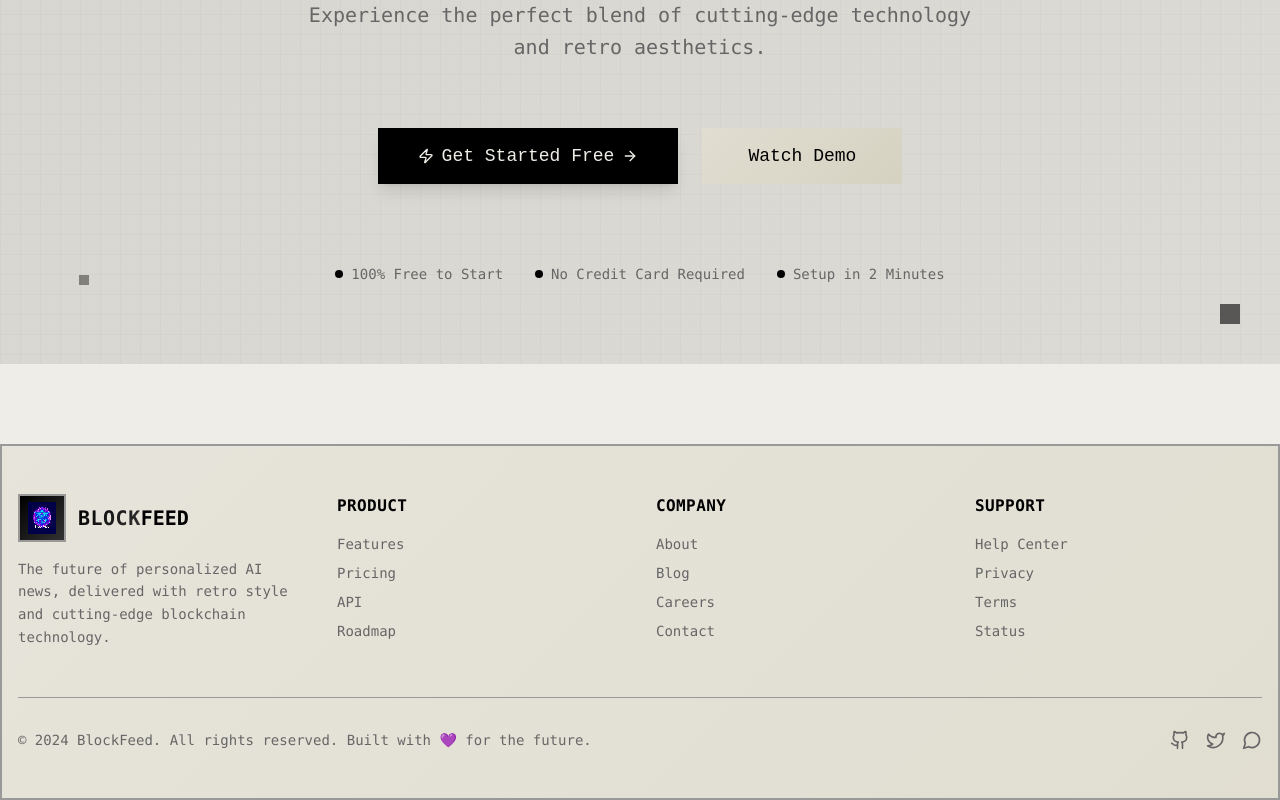
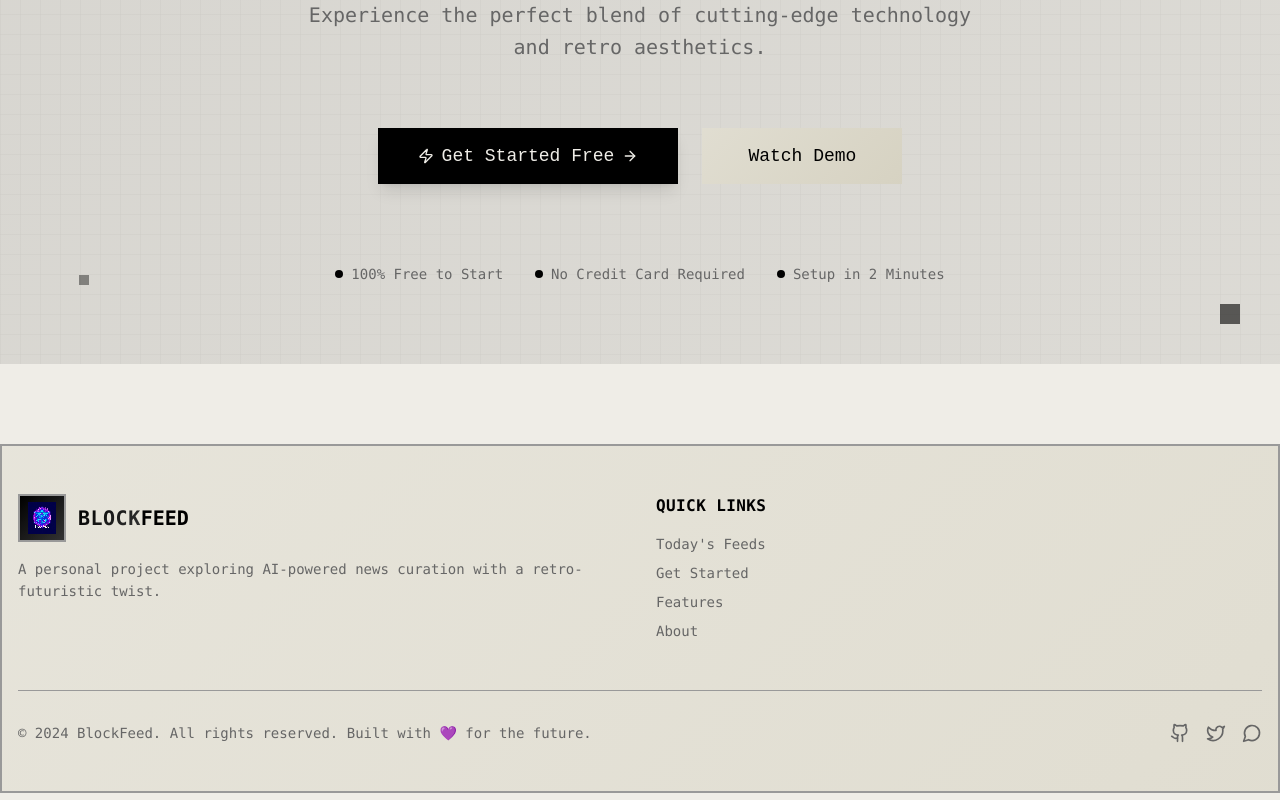
Before and after one commit to asmit-inzanist/Blockfeed, a React (Vite) app: page / in a window 1280 px wide. Shown: the part 2118-2918 px from the top of the page. Built offline with nearby package versions, Linux system fonts and the light colour scheme.

Commit message:
Refactor footer for personal project
Update the footer component to reflect a personal project aesthetic, removing company-centric links like "Privacy" and "Terms" and adjusting the overall tone.

```diff
--- a/src/components/Footer.tsx
+++ b/src/components/Footer.tsx
@@ -5,7 +5,7 @@ const Footer = () => {
   return (
     <footer className="pixel-border bg-card mt-20">
       <div className="container mx-auto px-4 py-12">
-        <div className="grid md:grid-cols-4 gap-8">
+        <div className="grid md:grid-cols-2 gap-8">
           {/* Brand */}
           <div className="space-y-4">
             <div className="flex items-center gap-3">
@@ -23,40 +23,18 @@ const Footer = () => {
               </div>
             </div>
             <p className="text-muted-foreground font-mono text-sm leading-relaxed">
-              The future of personalized AI news, delivered with retro style and cutting-edge blockchain technology.
+              A personal project exploring AI-powered news curation with a retro-futuristic twist.
             </p>
           </div>
 
-          {/* Product */}
+          {/* Quick Links */}
           <div className="space-y-4">
-            <h3 className="font-bold font-mono uppercase tracking-wide text-neon-cyan">Product</h3>
+            <h3 className="font-bold font-mono uppercase tracking-wide text-neon-cyan">Quick Links</h3>
             <ul className="space-y-2 text-sm">
-              <li><a href="#" className="text-muted-foreground hover:text-foreground transition-colors font-mono">Features</a></li>
-              <li><a href="#" className="text-muted-foreground hover:text-foreground transition-colors font-mono">Pricing</a></li>
-              <li><a href="#" className="text-muted-foreground hover:text-foreground transition-colors font-mono">API</a></li>
-              <li><a href="#" className="text-muted-foreground hover:text-foreground transition-colors font-mono">Roadmap</a></li>
-            </ul>
-          </div>
-
-          {/* Company */}
-          <div className="space-y-4">
-            <h3 className="font-bold font-mono uppercase tracking-wide text-neon-purple">Company</h3>
-            <ul className="space-y-2 text-sm">
+              <li><a href="/todays-feeds" className="text-muted-foreground hover:text-foreground transition-colors font-mono">Today's Feeds</a></li>
+              <li><a href="/auth" className="text-muted-foreground hover:text-foreground transition-colors font-mono">Get Started</a></li>
+              <li><a href="#features" className="text-muted-foreground hover:text-foreground transition-colors font-mono">Features</a></li>
               <li><a href="#" className="text-muted-foreground hover:text-foreground transition-colors font-mono">About</a></li>
-              <li><a href="#" className="text-muted-foreground hover:text-foreground transition-colors font-mono">Blog</a></li>
-              <li><a href="#" className="text-muted-foreground hover:text-foreground transition-colors font-mono">Careers</a></li>
-              <li><a href="#" className="text-muted-foreground hover:text-foreground transition-colors font-mono">Contact</a></li>
-            </ul>
-          </div>
-
-          {/* Support */}
-          <div className="space-y-4">
-            <h3 className="font-bold font-mono uppercase tracking-wide text-neon-pink">Support</h3>
-            <ul className="space-y-2 text-sm">
-              <li><a href="#" className="text-muted-foreground hover:text-foreground transition-colors font-mono">Help Center</a></li>
-              <li><a href="#" className="text-muted-foreground hover:text-foreground transition-colors font-mono">Privacy</a></li>
-              <li><a href="#" className="text-muted-foreground hover:text-foreground transition-colors font-mono">Terms</a></li>
-              <li><a href="#" className="text-muted-foreground hover:text-foreground transition-colors font-mono">Status</a></li>
             </ul>
           </div>
         </div>
```
